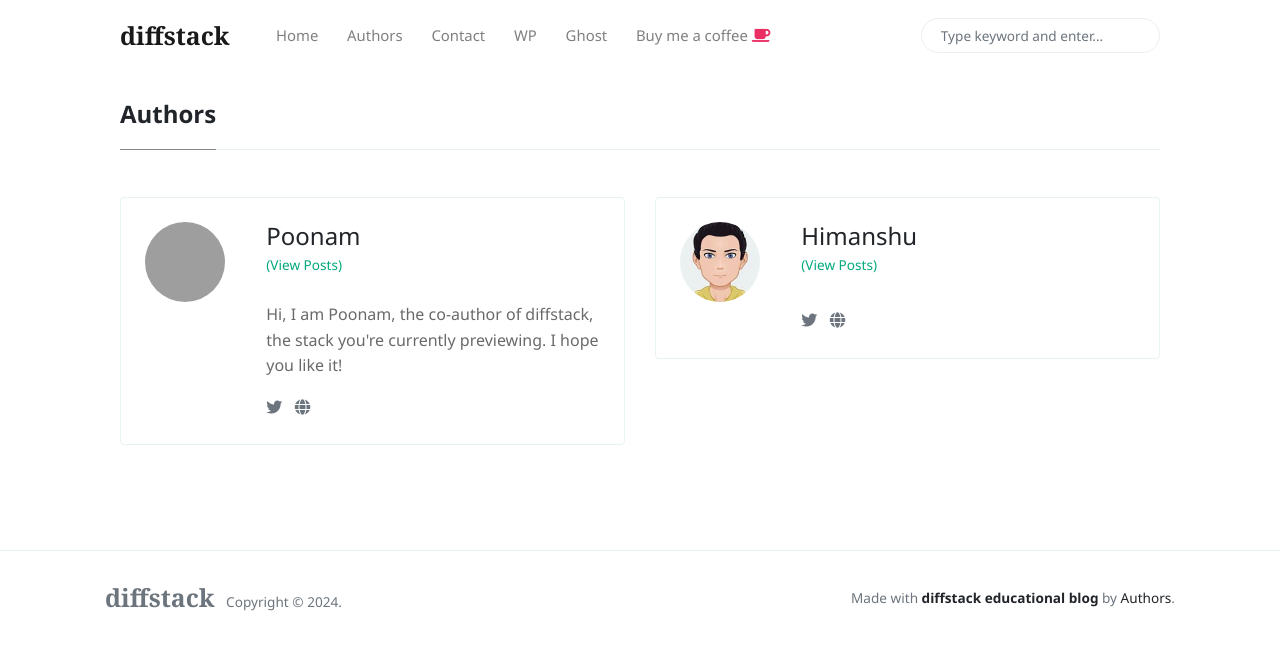
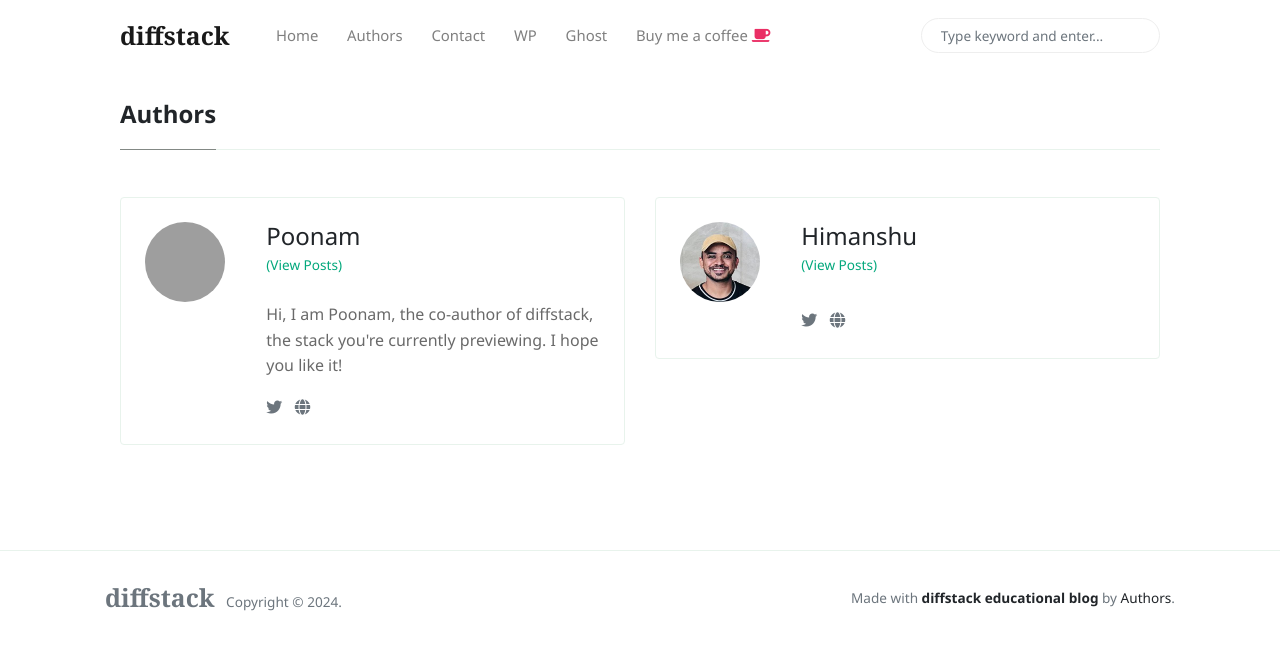
Before and after one commit to diffstack/diffstack.github.io, a Jekyll site: the page built from docs/_pages/authors-list.html, in a window 1280 px wide. Shown: the top 650 px of the page. Built offline with Jekyll 4.4.1, drawn with Linux system fonts in a browser that asks for light colours; nearby versions of some CDN libraries; grey boxes are pictures that could not be loaded.

```diff
--- a/docs/_config.yml
+++ b/docs/_config.yml
@@ -31,7 +31,7 @@
     himanshu:
       name:           Himanshu
       site:           https://www.diffstack.co
-      avatar:         assets/images/avatar2.jpg
+      avatar:         assets/images/avatar2.png
       bio:            ""
       email:          <>
       twitter:        https://twitter.com/<>
```
Also changed, not shown: docs/assets/images/avatar2.png (added).
